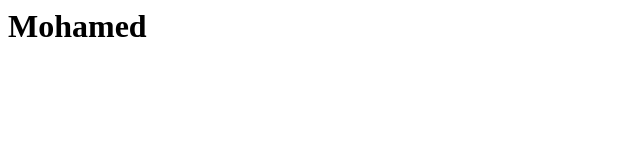
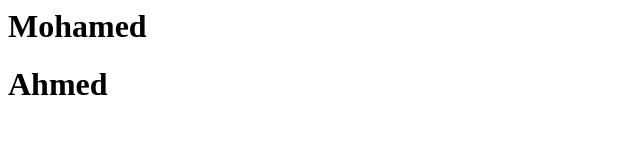
Before and after one commit to ahmedelgabalawy/ncedc-web-framwork, a plain HTML site: page index.html in a window 1280 px wide. Shown: the whole page, without its empty margins (0-640 px from the left). Drawn offline with Linux system fonts and the light colour scheme.

Commit message:
gabalawy

```diff
--- a/index.html
+++ b/index.html
@@ -1 +1,3 @@
 <h1>Mohamed</h1>
+
+<h1>Ahmed </h1>
```
